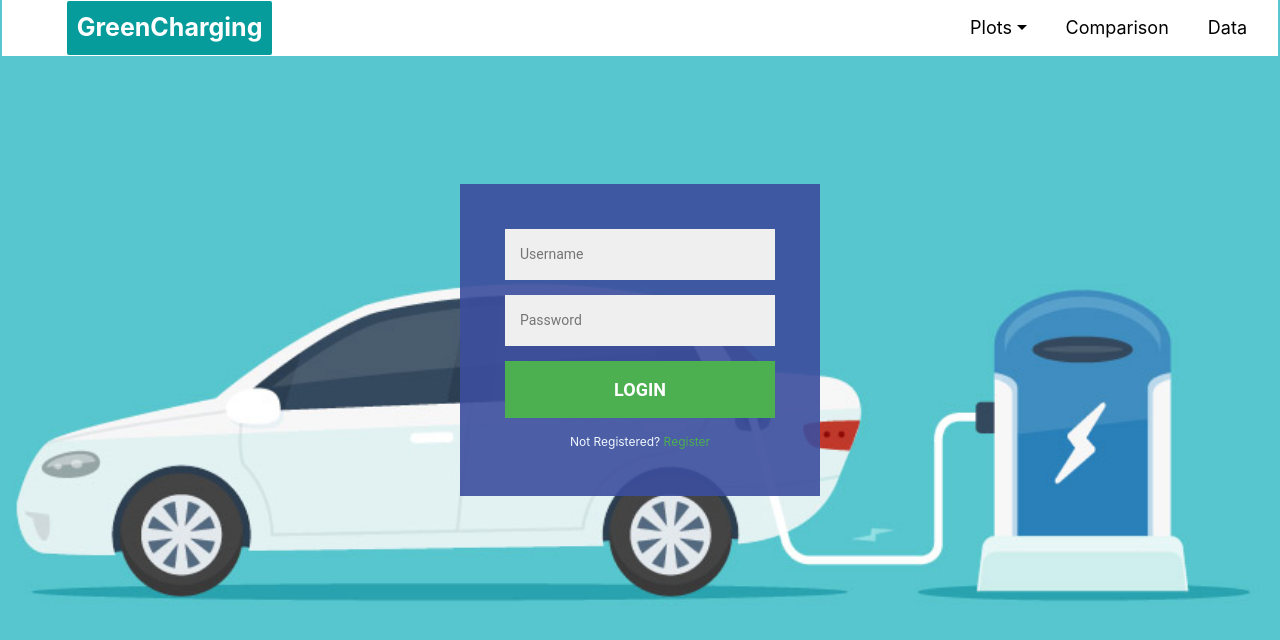
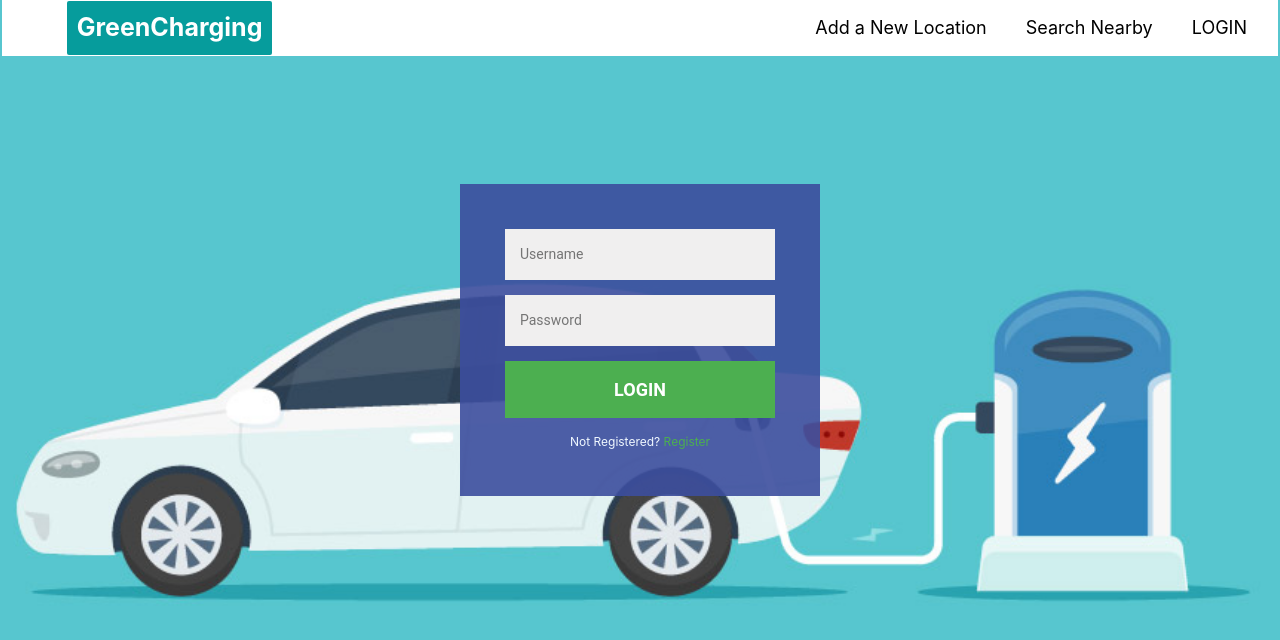
Before and after one commit to chuhaovince/UofT-Data-Bootcamp-Project-2, a plain HTML site: page Electric_Charging_Stations/templates/login.html in a window 1280 px wide. Drawn offline with nearby package versions, Linux system fonts and the light colour scheme.

Commit message:
Update login.html

```diff
--- a/Electric_Charging_Stations/templates/login.html
+++ b/Electric_Charging_Stations/templates/login.html
@@ -19,23 +19,14 @@
     </button>
         <div class="collapse navbar-collapse" id="navbarSupportedContent">
             <ul class="navbar-nav mr-auto">
-                <li class="nav-item active dropdown">
-                    <!--create dropdown button-->
-                    <a class="nav-link dropdown-toggle" href="#" id="navbarDropdown" role="button" data-toggle="dropdown" aria-haspopup="true" aria-expanded="flase">Plots</a>
-                    <div class="dropdown-menu" aria-labelledby="navbarDropdown">
-                        <a class="dropdown-item" href="Resources/assets/images/Fig1.png" target = "_blank">Max Temperature</a>
-                        <a class="dropdown-item" href="Resources/assets/images/Fig2.png" target = "_blank">Humidity</a>
-                        <a class="dropdown-item" href="Resources/assets/images/Fig3.png" target = "_blank">Cloudiness</a>
-                        <a class="dropdown-item" href="Resources/assets/images/Fig4.png" target = "_blank">Wind Speed</a>
-                    </div>
+                <li class="nav-item active">
+                    <a class="nav-link" href="/add">Add a New Location</a>
                 </li>
                 <li class="nav-item active">
-                    <a class="nav-link" href="
-
-                    comparison.html">Comparison</a>
+                    <a class="nav-link" href="/search">Search Nearby</a>
                 </li>
                 <li class="nav-item active">
-                    <a class="nav-link" href="data.html">Data</a>
+                    <a class="nav-link" href="/login">LOGIN</a>
                 </li>
             </ul>
         </div>
```
